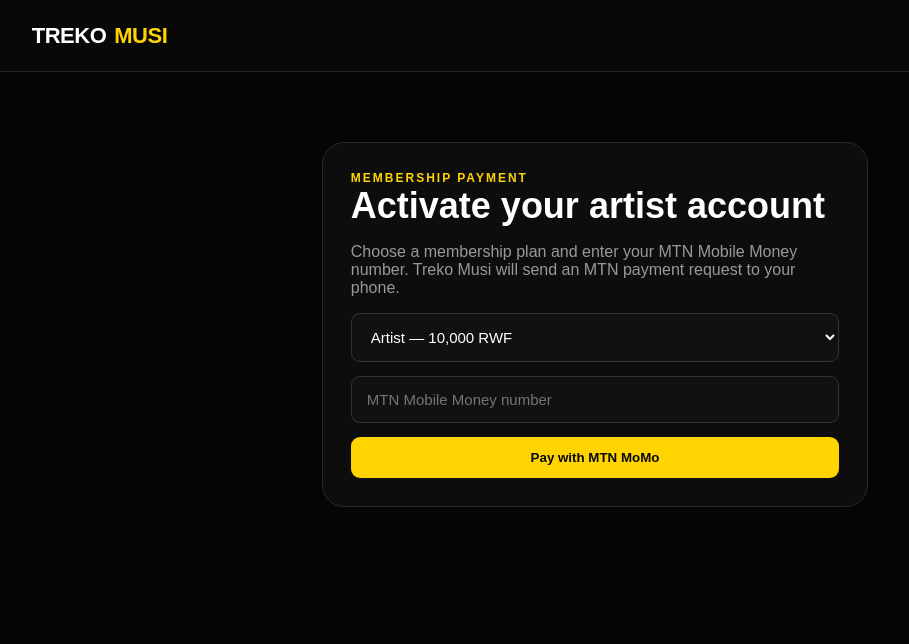
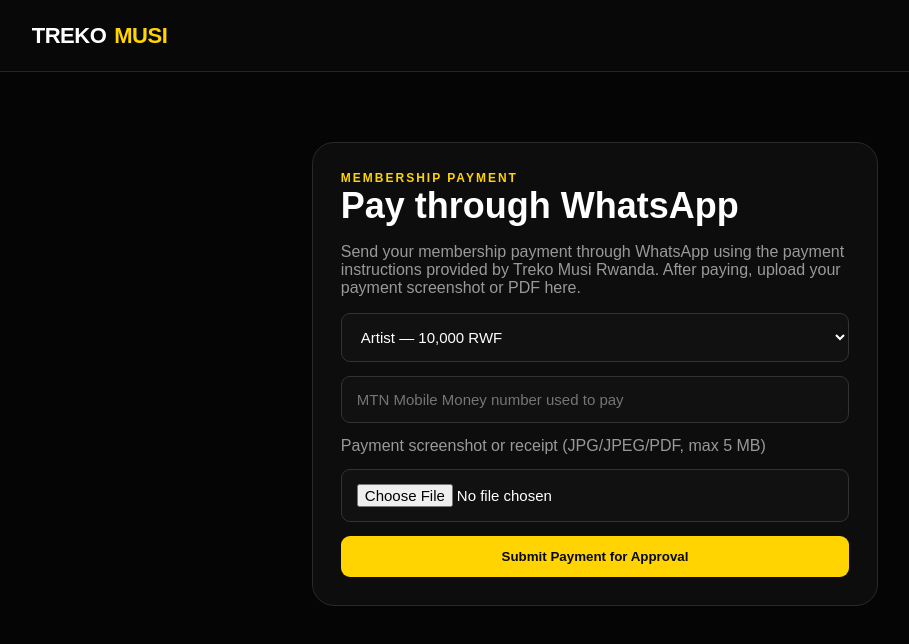
Before and after one commit to senid-221/TREKO-MUSI-ARTISTS, a Next.js app: page /payment in a window 1280 px wide. Shown: the top 644 px of the page, without its empty margins (45-954 px from the left). Built offline with nearby package versions, Linux system fonts and the light colour scheme.

Commit message:
Build WhatsApp payment proof submission form

```diff
--- a/app/payment/page.tsx
+++ b/app/payment/page.tsx
@@ -1,49 +1,34 @@
 "use client";
 
-import { useEffect, useState } from "react";
+import { useState } from "react";
 import Link from "next/link";
 
 export default function Payment() {
   const [sent, setSent] = useState(false);
-  const [paymentId, setPaymentId] = useState("");
   const [status, setStatus] = useState("PENDING");
   const [error, setError] = useState("");
-  const [message, setMessage] = useState("");
 
-  useEffect(() => {
-    if (!paymentId || status === "PAID" || status === "FAILED") return;
-    const timer = window.setInterval(async () => {
-      const response = await fetch(`/api/payments/${paymentId}/status`, { cache: "no-store" });
-      const data = await response.json();
-      if (response.ok) {
-        if (data.status) setStatus(data.status);
-        if (data.momoStatus === "SUCCESSFUL") setMessage("Payment confirmed. Your membership is now active.");
-      }
-    }, 5000);
-    return () => window.clearInterval(timer);
-  }, [paymentId, status]);
+  const whatsappNumber = process.env.NEXT_PUBLIC_TREKO_WHATSAPP_NUMBER || "";
+  const whatsappUrl = whatsappNumber
+    ? `https://wa.me/${whatsappNumber.replace(/[^0-9]/g, "")}`
+    : "#";
 
   async function submit(e: React.FormEvent<HTMLFormElement>) {
     e.preventDefault();
     setError("");
-    setMessage("");
     const form = e.currentTarget;
-    const data = Object.fromEntries(new FormData(form));
     const response = await fetch("/api/payments", {
       method: "POST",
-      headers: { "Content-Type": "application/json" },
-      body: JSON.stringify(data),
+      body: new FormData(form),
     });
     const result = await response.json();
 
     if (!response.ok) {
-      setError(result.error || "Unable to start payment.");
+      setError(result.error || "Unable to submit payment proof.");
       return;
     }
 
-    setPaymentId(result.paymentId);
     setStatus(result.status || "PENDING");
-    setMessage(result.message || "Approve the payment on your MTN MoMo phone.");
     setSent(true);
   }
 
@@ -53,33 +38,54 @@
         <Link className="brand" href="/">TREKO <span>MUSI</span></Link>
       </nav>
 
-      <section className="section" style={{ maxWidth: 700 }}>
+      <section className="section" style={{ maxWidth: 720 }}>
         <div className="card">
           <div className="eyebrow">Membership Payment</div>
-          <h2>Activate your artist account</h2>
+          <h2>Pay through WhatsApp</h2>
           <p className="muted">
-            Choose a membership plan and enter your MTN Mobile Money number.
-            Treko Musi will send an MTN payment request to your phone.
+            Send your membership payment through WhatsApp using the payment instructions
+            provided by Treko Musi Rwanda. After paying, upload your payment screenshot or PDF here.
           </p>
+
+          {whatsappNumber && (
+            <p>
+              <a className="btn primary" href={whatsappUrl} target="_blank" rel="noreferrer">
+                Open Treko Musi on WhatsApp
+              </a>
+            </p>
+          )}
 
           {error && <p style={{ color: "#ffd400" }}>{error}</p>}
 
           {sent ? (
             <>
-              <h3>{status === "PAID" ? "Payment confirmed ✓" : "Payment request sent"}</h3>
-              <p className="muted">{message || "Approve the request on your MTN MoMo phone. We will verify the transaction automatically."}</p>
-              <p className="muted">Status: <strong>{status}</strong></p>
+              <h3>Payment proof submitted ✓</h3>
+              <p className="muted">
+                Your request is <strong>{status}</strong>. Treko Musi Rwanda will review your
+                payment proof. Your membership becomes active only after admin approval.
+              </p>
               <Link href="/dashboard" className="btn primary">Go to Dashboard</Link>
             </>
           ) : (
-            <form onSubmit={submit} style={{ display: "grid", gap: 14 }}>
+            <form onSubmit={submit} encType="multipart/form-data" style={{ display: "grid", gap: 14 }}>
               <select name="plan" className="field" defaultValue="Artist">
                 <option value="Artist">Artist — 10,000 RWF</option>
                 <option value="Growth">Growth — 25,000 RWF</option>
                 <option value="Pro">Pro — 50,000 RWF</option>
               </select>
-              <input name="phone" className="field" placeholder="MTN Mobile Money number" required />
-              <button className="btn primary">Pay with MTN MoMo</button>
+
+              <input name="phone" className="field" placeholder="MTN Mobile Money number used to pay" required />
+
+              <label className="muted">Payment screenshot or receipt (JPG/JPEG/PDF, max 5 MB)</label>
+              <input
+                name="proof"
+                className="field"
+                type="file"
+                accept=".jpg,.jpeg,.pdf,image/jpeg,application/pdf"
+                required
+              />
+
+              <button className="btn primary">Submit Payment for Approval</button>
             </form>
           )}
         </div>
```
